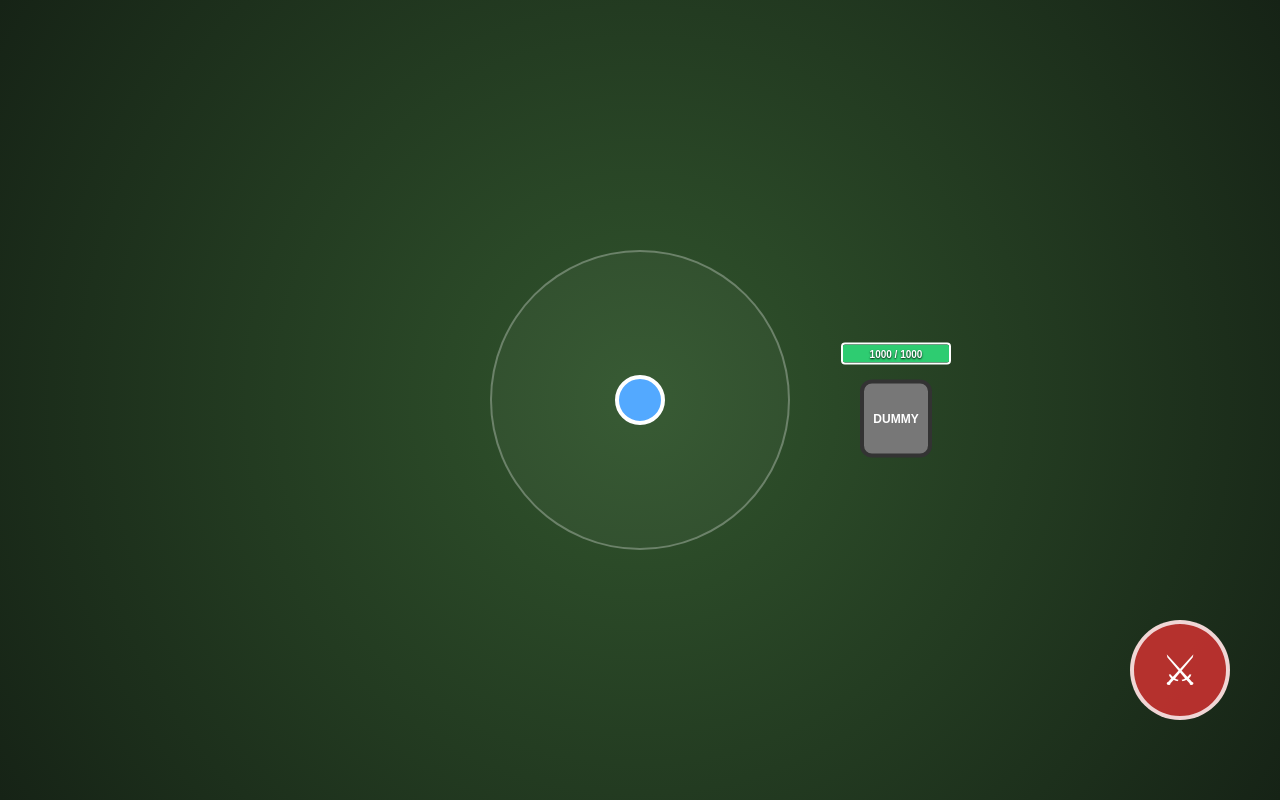
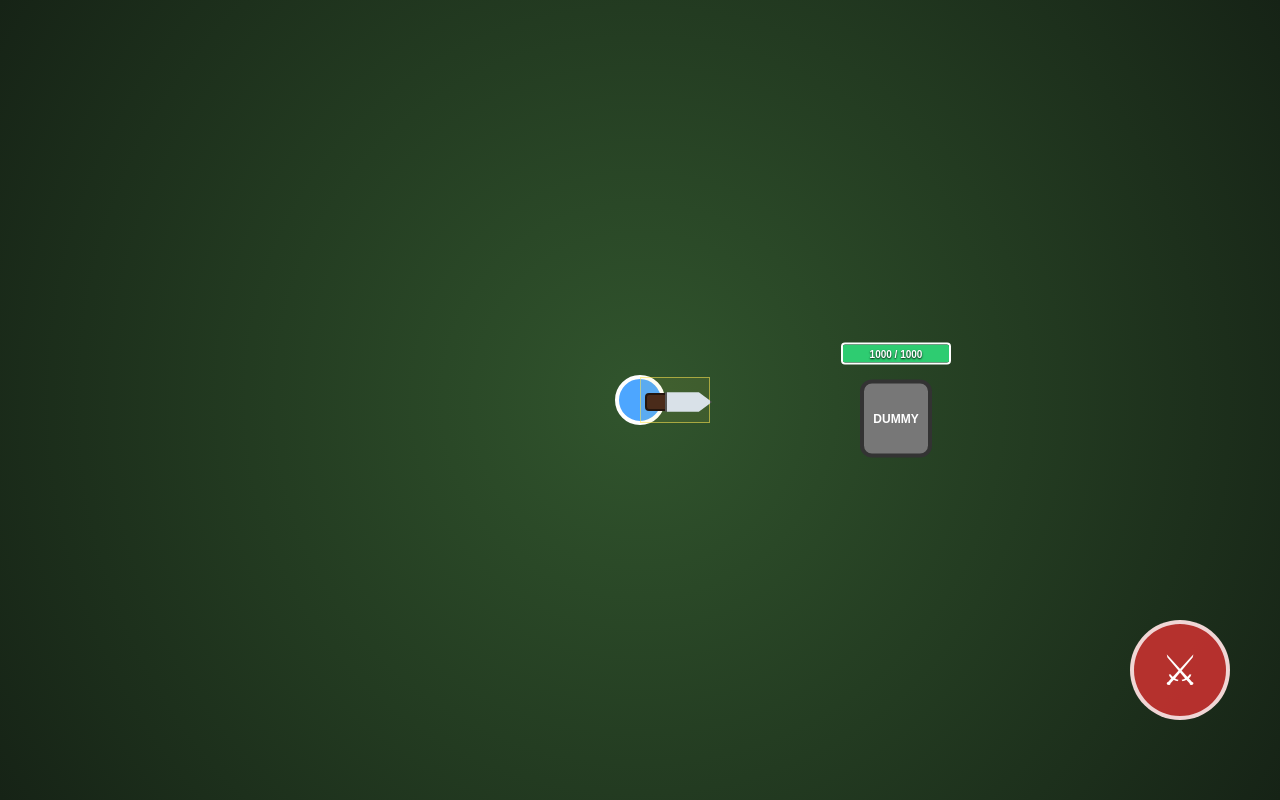
Before and after one commit to mymcworld3-droid/Game-l-2, a website: page index.html in a window 1280 px wide. Drawn offline with Linux system fonts and the light colour scheme.

Commit message:
Add knife visual and rectangular attack range

```diff
--- a/css/style.css
+++ b/css/style.css
@@ -44,17 +44,55 @@ body {
     z-index: 10;
 }
 
-/* 普攻範圍 */
+/* 默認小刀：70 長、46 寬，會依玩家面向旋轉 */
+#knife {
+    position: absolute;
+    left: 50%;
+    top: 50%;
+    width: 70px;
+    height: 46px;
+    transform-origin: 0 50%;
+    transform: translateY(-50%) rotate(0deg);
+    pointer-events: none;
+    z-index: 12;
+}
+
+#knife::before {
+    content: "";
+    position: absolute;
+    left: 5px;
+    top: 16px;
+    width: 22px;
+    height: 14px;
+    border-radius: 4px;
+    background: #4a2b1a;
+    border: 2px solid #24150d;
+}
+
+#knife::after {
+    content: "";
+    position: absolute;
+    left: 25px;
+    top: 11px;
+    width: 43px;
+    height: 24px;
+    background: #d9e1e8;
+    border: 2px solid #555;
+    clip-path: polygon(0 15%, 72% 15%, 100% 50%, 72% 85%, 0 85%);
+    filter: drop-shadow(1px 2px 1px rgba(0,0,0,.45));
+}
+
+/* 小刀攻擊判定範圍：70 長 x 46 寬 */
 #attack-range {
     position: absolute;
     left: 50%;
     top: 50%;
-    width: 300px;
-    height: 300px;
-    transform: translate(-50%, -50%);
-    border: 2px solid rgba(255, 255, 255, 0.28);
-    border-radius: 50%;
-    background: rgba(255, 255, 255, 0.035);
+    width: 70px;
+    height: 46px;
+    transform: translateY(-50%);
+    transform-origin: 0 50%;
+    border: 1px solid rgba(255, 230, 80, 0.55);
+    background: rgba(255, 230, 80, 0.08);
     pointer-events: none;
     z-index: -1;
 }
@@ -140,14 +178,8 @@ body {
 }
 
 @keyframes damage-float {
-    0% {
-        opacity: 1;
-        transform: translate(-50%, 0) scale(1);
-    }
-    100% {
-        opacity: 0;
-        transform: translate(-50%, -65px) scale(1.15);
-    }
+    0% { opacity: 1; transform: translate(-50%, 0) scale(1); }
+    100% { opacity: 0; transform: translate(-50%, -65px) scale(1.15); }
 }
 
 /* 自由虛擬搖桿：只在左下 1/4 啟動 */
@@ -171,9 +203,7 @@ body {
     z-index: 20;
 }
 
-#joystick.active {
-    opacity: 1;
-}
+#joystick.active { opacity: 1; }
 
 #joystick-knob {
     width: 70px;
@@ -207,16 +237,9 @@ body {
     z-index: 40;
 }
 
-#attack-button:active {
-    transform: scale(0.88);
-}
-
-#attack-button.cooldown {
-    opacity: 0.55;
-}
+#attack-button:active { transform: scale(0.88); }
+#attack-button.cooldown { opacity: 0.55; }
 
 @media (orientation: landscape) {
-    #attack-button {
-        bottom: 80px;
-    }
+    #attack-button { bottom: 80px; }
 }
```
